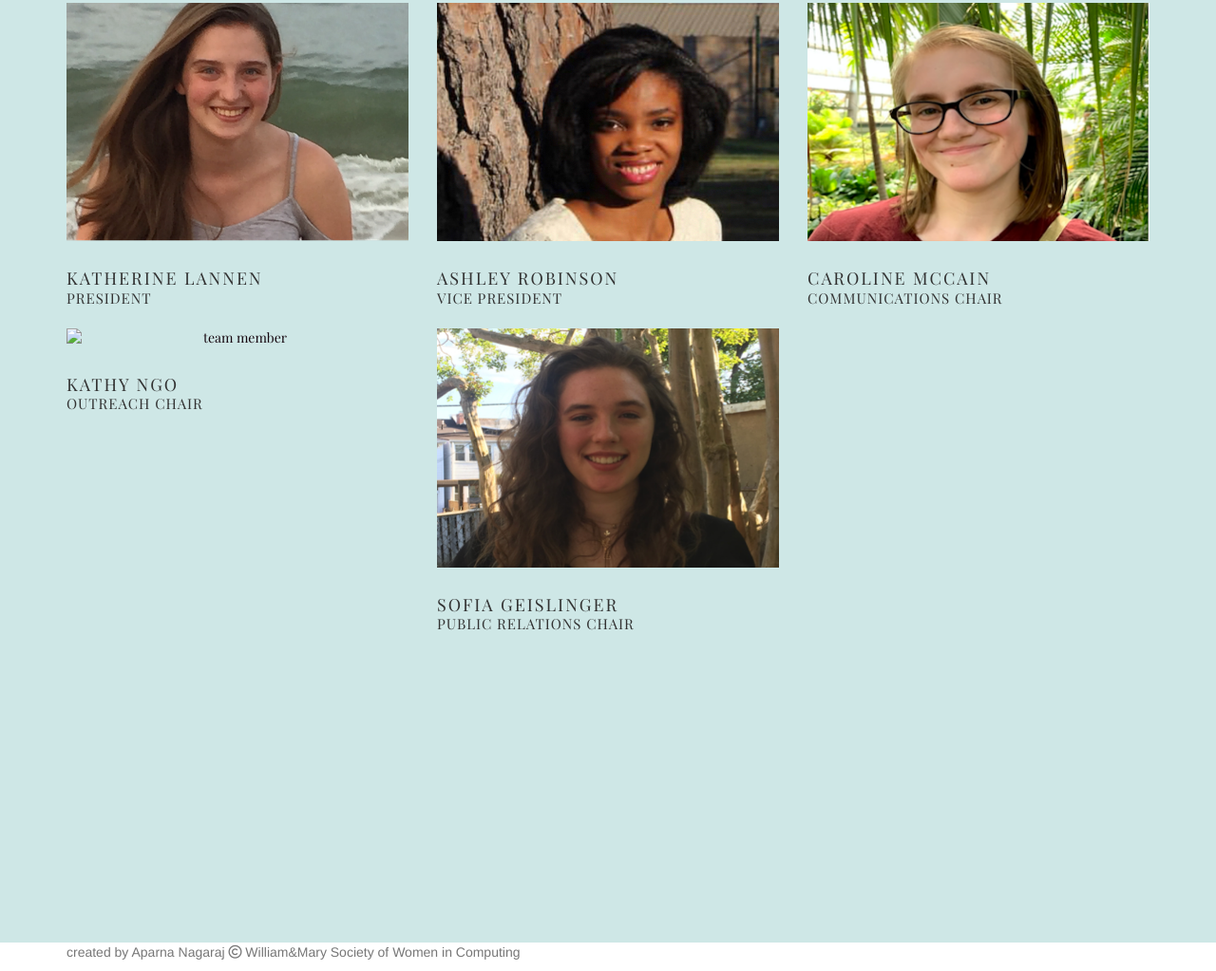
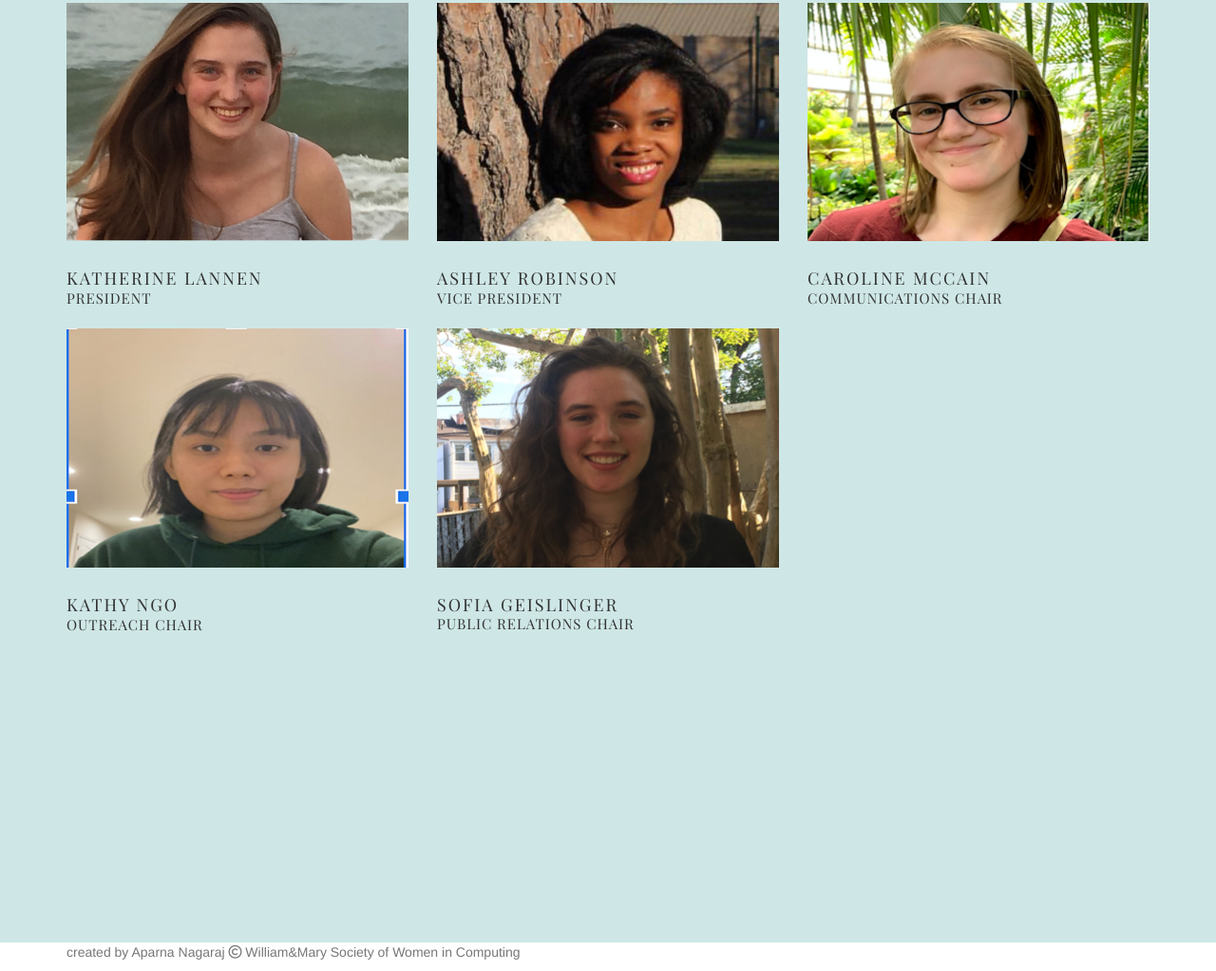
Before and after one commit to wmswc/wmswc.github.io-old, a website: page index.html in a window 1280 px wide. Shown: the part 3327-4350 px from the top of the page at 95% size. Drawn offline with nearby package versions, Linux system fonts and the light colour scheme.

Commit message:
Update index.html

```diff
--- a/index.html
+++ b/index.html
@@ -278,7 +278,7 @@
                 <div class="col-md-4 col-sm-4">
                     <div class="team-member">
                         <div class="team-img">
-                            <img src="img/kathy.png" alt="team member" class="img-responsive">
+                            <img src="img/kathy2.png" alt="team member" class="img-responsive">
                         </div>
                         <div class="team-hover">
                             <div class="desk">
```
